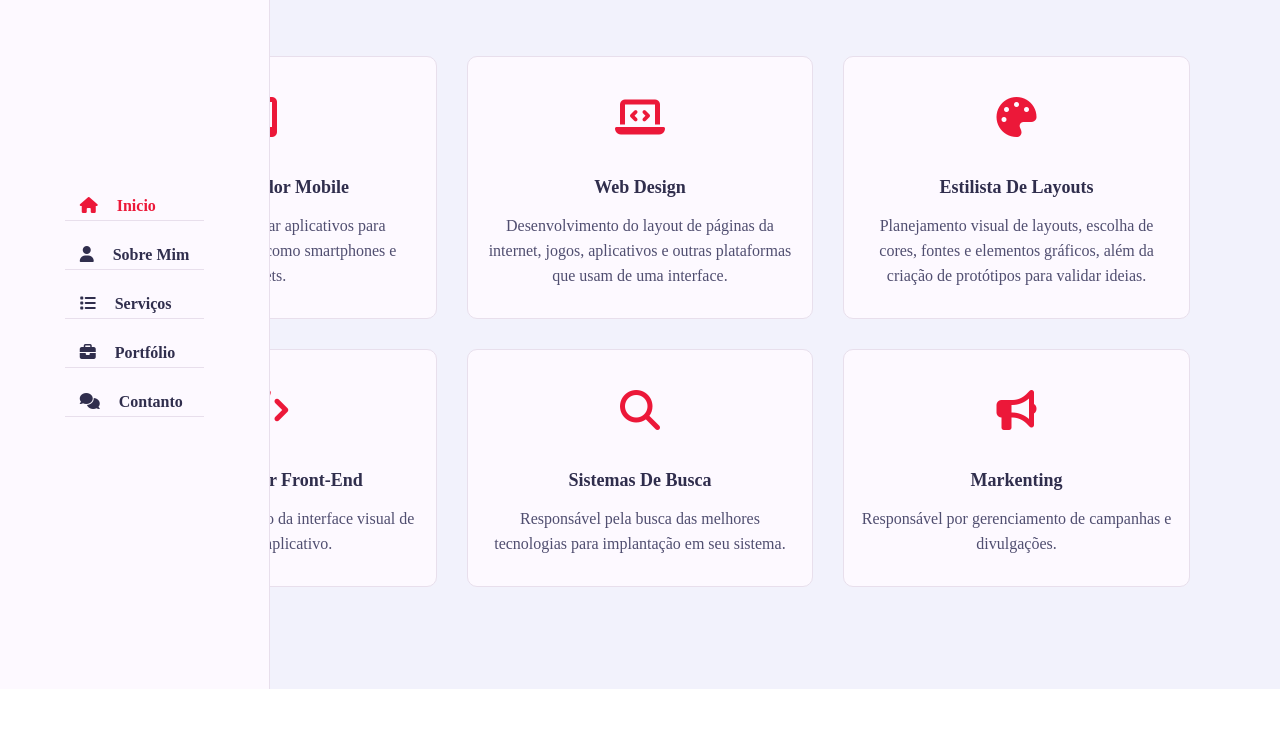
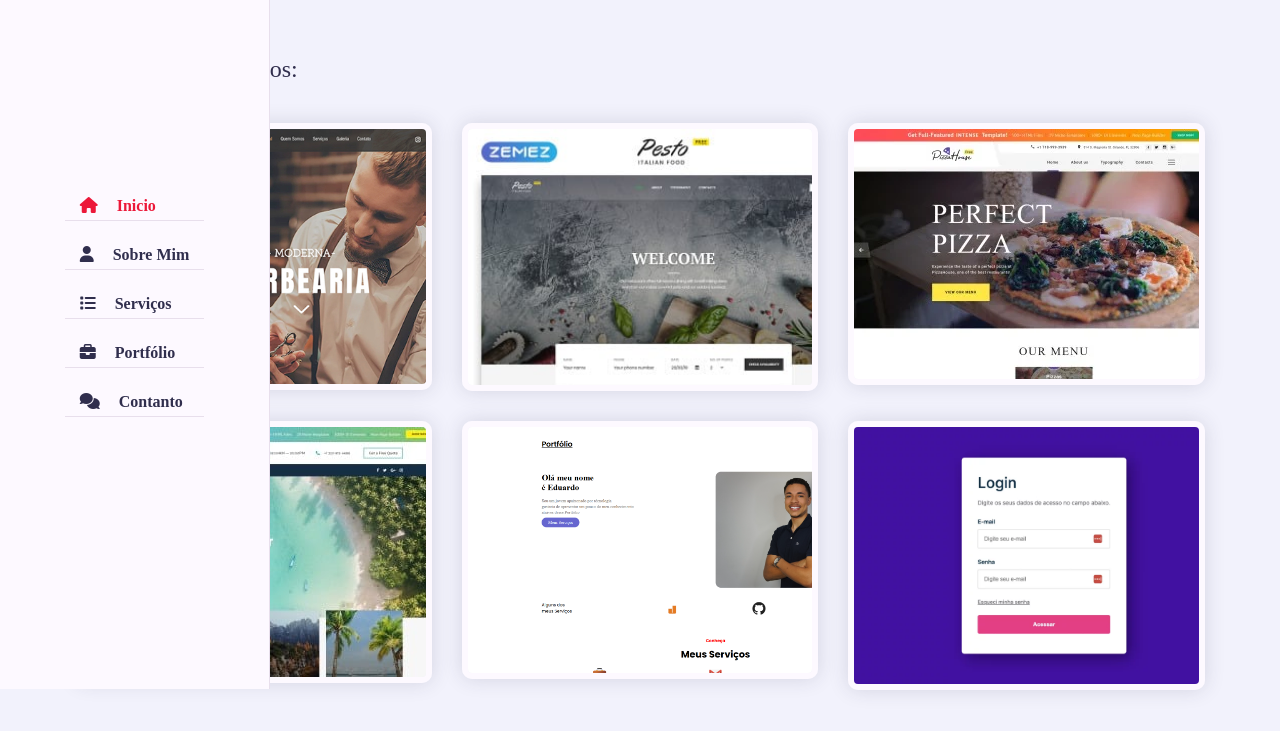
Before and after one commit to EduardoCarolinoSantos/Curr-culo-Portf-lio, a plain HTML site: page index.html in a window 1280 px wide. Shown: the part 111-842 px from the top of the page. Before the commit the page ends 800 px from the top, so only its background shows below. Drawn offline with Linux system fonts and the light colour scheme; a web font is replaced by a local one.

Commit message:
Criando e estilizando a seção Portfólio

```diff
--- a/css/css/style.css
+++ b/css/css/style.css
@@ -609,3 +609,36 @@ h3.my-profession
   color: var(--text-black-700);
   line-height: 25px;
 }
+/* portfolio */
+.portfolio .container
+{
+  padding-bottom: 40px;
+}
+.portfolio .portfolio-heading
+{
+  flex: 0 0 100%;
+  max-width: 100%;
+  margin-bottom: 40px;
+}
+.portfolio .portfolio-heading h2
+{
+  color: var(--text-black-900);
+  font-weight: 500;
+}
+.portfolio .portfolio-item
+{
+  flex: 0 0 33.33%;
+  max-width: 33.33%;
+  margin-bottom: 30px;
+}
+.portfolio .portfolio-item-inner
+{
+  border: 6px solid var(--bg-black-100);
+  border-radius: 10px;
+  overflow:hidden;
+  cursor: pointer;
+}
+.portfolio .portfolio-item-inner .portfolio-img img
+{
+  display: block;
+}
--- a/index.html
+++ b/index.html
@@ -227,7 +227,7 @@
         </section>
         <!-- === About Section End === -->
         <!-- === Service Section Start === -->
-        <section class="service section">
+        <section class="service section hidden">
             <div class="container">
                 <div class="row">
                     <div class="section-title padd-15">
@@ -242,33 +242,36 @@
                                 <i class="fa fa-mobile-alt"></i>
                             </div>
                             <h4>Desenvolvedor Mobile</h4>
-                            <p>Responsável por criar aplicativos para dispositivos móveis, como smartphones e tablets.</p>
+                            <p>Responsável por criar aplicativos para dispositivos móveis, como smartphones e tablets.
+                            </p>
                         </div>
                     </div>
                     <!-- === Service item End === -->
-                       <!-- === Service item Start === -->
+                    <!-- === Service item Start === -->
                     <div class="service-item padd-15">
                         <div class="service-item-inner">
                             <div class="icon">
                                 <i class="fa fa-laptop-code"></i>
                             </div>
                             <h4>Web Design</h4>
-                            <p>Desenvolvimento do layout de páginas da internet, jogos, aplicativos e outras plataformas que usam de uma interface.</p>
+                            <p>Desenvolvimento do layout de páginas da internet, jogos, aplicativos e outras plataformas
+                                que usam de uma interface.</p>
                         </div>
                     </div>
                     <!-- === Service item End === -->
-                       <!-- === Service item Start === -->
+                    <!-- === Service item Start === -->
                     <div class="service-item padd-15">
                         <div class="service-item-inner">
                             <div class="icon">
                                 <i class="fa fa-palette"></i>
                             </div>
                             <h4>Estilista de Layouts</h4>
-                            <p>Planejamento visual de layouts, escolha de cores, fontes e elementos gráficos, além da criação de protótipos para validar ideias.</p>
+                            <p>Planejamento visual de layouts, escolha de cores, fontes e elementos gráficos, além da
+                                criação de protótipos para validar ideias.</p>
                         </div>
                     </div>
                     <!-- === Service item End === -->
-                       <!-- === Service item Start === -->
+                    <!-- === Service item Start === -->
                     <div class="service-item padd-15">
                         <div class="service-item-inner">
                             <div class="icon">
@@ -279,7 +282,7 @@
                         </div>
                     </div>
                     <!-- === Service item End === -->
-                       <!-- === Service item Start === -->
+                    <!-- === Service item Start === -->
                     <div class="service-item padd-15">
                         <div class="service-item-inner">
                             <div class="icon">
@@ -290,7 +293,7 @@
                         </div>
                     </div>
                     <!-- === Service item End === -->
-                       <!-- === Service item Start === -->
+                    <!-- === Service item Start === -->
                     <div class="service-item padd-15">
                         <div class="service-item-inner">
                             <div class="icon">
@@ -305,6 +308,77 @@
             </div>
         </section>
         <!-- === Service Section End === -->
+        <!-- === Portfolio Section Start === -->
+        <section class="portfolio section">
+            <div class="container">
+                <div class="row">
+                    <div class="section-title padd-15">
+                        <h2>Potfólio</h2>
+                    </div>
+                    <div class="row">
+                        <div class="portfolio-heading padd-15">
+                            <h2>Meus últimos Projetos:</h2>
+                        </div>
+                    </div>
+                    <div class="row">
+                        <!--=== Portfolio item Start ===-->
+                        <div class="portfolio-item padd-15">
+                            <div class="portfolio-item-inner shadow-dark">
+                                <div class="portfolio-img">
+                                    <img src="img/portfólio.jpg" alt="" width="440">
+                                </div>
+                            </div>
+                        </div>
+                        <!--=== Portfolio item End ===-->
+                        <!--=== Portfolio item Start ===-->
+                        <div class="portfolio-item padd-15">
+                            <div class="portfolio-item-inner shadow-dark">
+                                <div class="portfolio-img">
+                                    <img src="img/programa1.jpg" alt="" width="410">
+                                </div>
+                            </div>
+                        </div>
+                        <!--=== Portfolio item End ===-->
+                        <!--=== Portfolio item Start ===-->
+                        <div class="portfolio-item padd-15">
+                            <div class="portfolio-item-inner shadow-dark">
+                                <div class="portfolio-img">
+                                    <img src="img/Programa2.jpg" alt="">
+                                </div>
+                            </div>
+                        </div>
+                        <!--=== Portfolio item End ===-->
+                        <!--=== Portfolio item Start ===-->
+                        <div class="portfolio-item padd-15">
+                            <div class="portfolio-item-inner shadow-dark">
+                                <div class="portfolio-img">
+                                    <img src="img/programa4.jpg" alt="">
+                                </div>
+                            </div>
+                        </div>
+                        <!--=== Portfolio item End ===-->
+                        <!--=== Portfolio item Start ===-->
+                        <div class="portfolio-item padd-15">
+                            <div class="portfolio-item-inner shadow-dark">
+                                <div class="portfolio-img">
+                                    <img src="img/programa3.jpg.png" alt="" width="500">
+                                </div>
+                            </div>
+                        </div>
+                        <!--=== Portfolio item End ===-->
+                         <!--=== Portfolio item Start ===-->
+                         <div class="portfolio-item padd-15">
+                            <div class="portfolio-item-inner shadow-dark">
+                                <div class="portfolio-img">
+                                    <img src="img/portfolio2.jpg" alt="" width="400">
+                                </div>
+                            </div>
+                        </div>
+                        <!--=== Portfolio item End ===-->
+                    </div>
+                </div>
+        </section>
+        <!-- === Portfolio Section End === -->
     </div>
     <!--=== Main Content End === -->
     </div>
```
Also changed, not shown: img/Programa2.jpg (added), img/portfolio2.jpg (added), img/portfólio.jpg (added), img/programa1.jpg (added), img/programa3.jpg.png (added), img/programa4.jpg (added).
